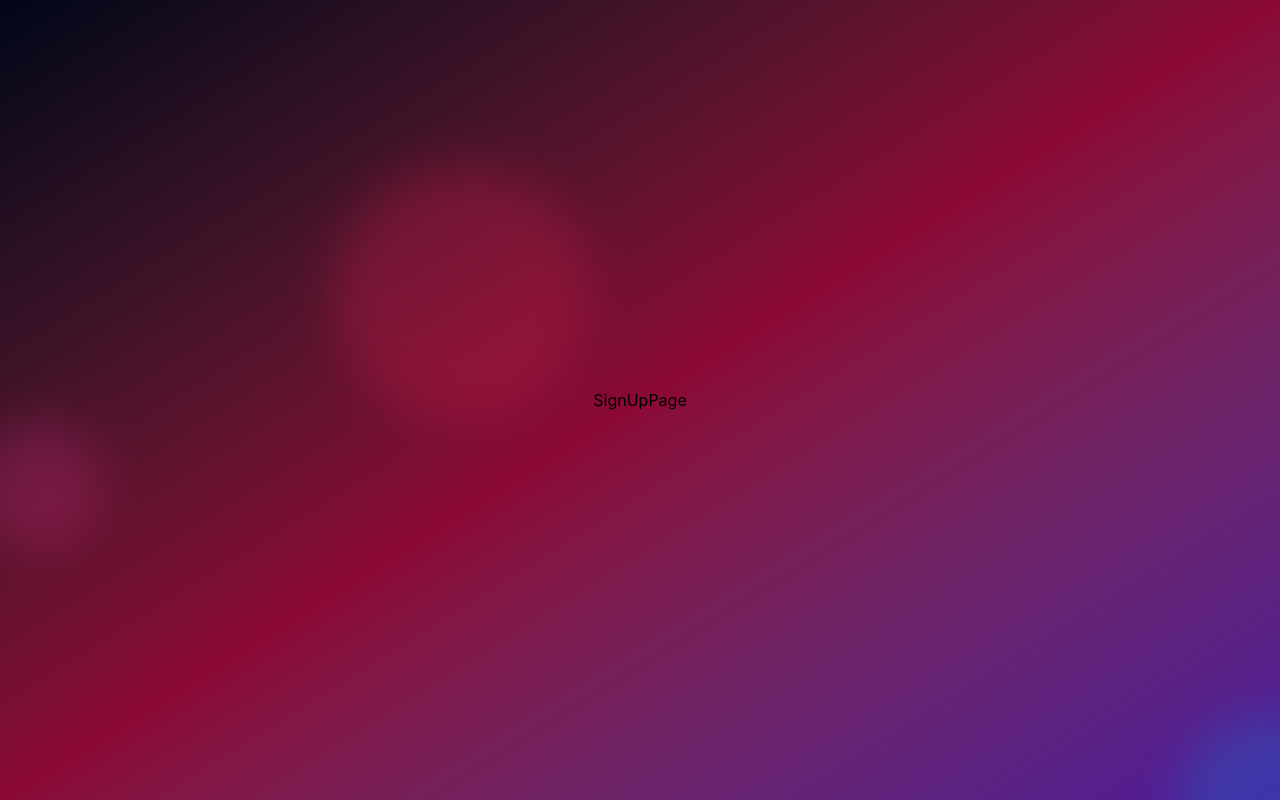
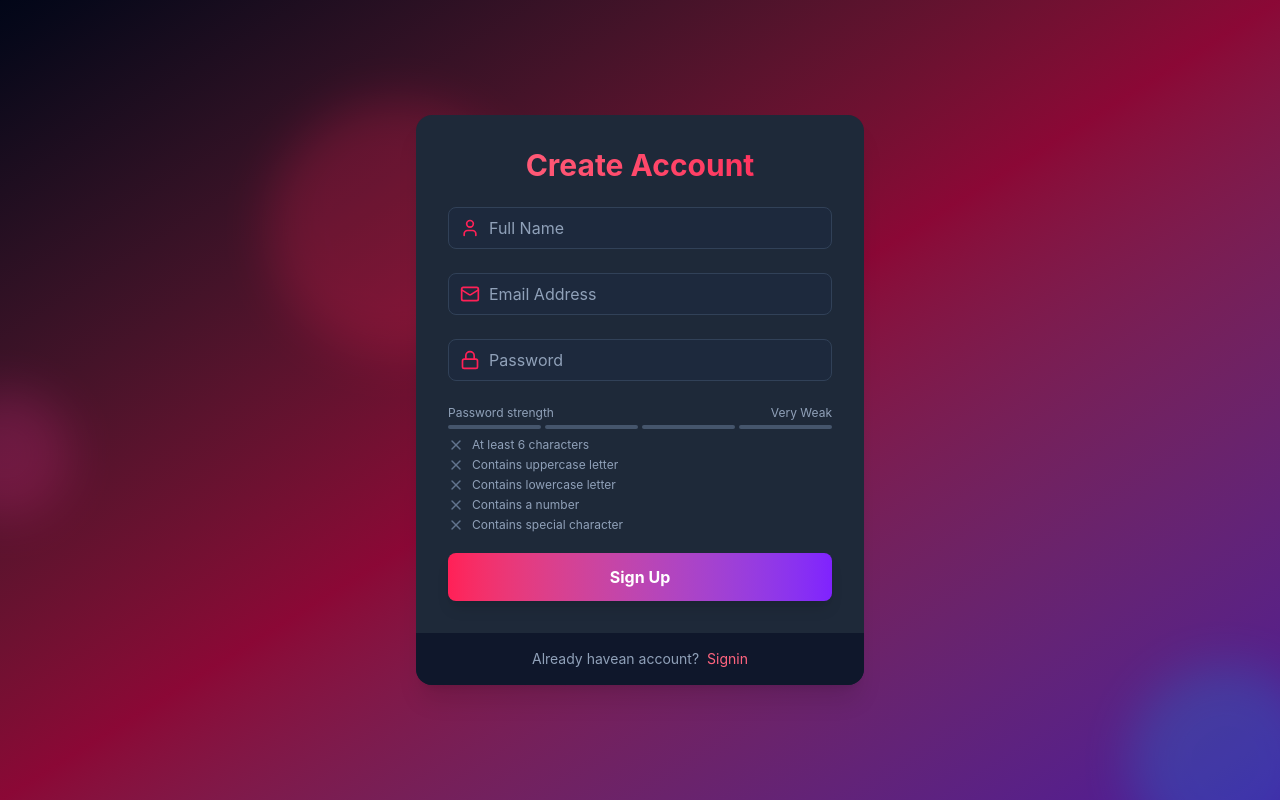
Before and after one commit to 404bad/AuthWithMERN, a React app in the folder frontend/: page /signup in a window 1280 px wide. Built offline with nearby package versions, Linux system fonts and the light colour scheme; the HTML template or start-up script is replaced by a standard one.

Commit message:
signup page with password strength meter

```diff
--- /dev/null
+++ b/frontend/src/components/Input.tsx
@@ -0,0 +1,20 @@
+import type { ComponentType, InputHTMLAttributes } from "react";
+
+interface IntputProps extends InputHTMLAttributes<HTMLInputElement> {
+  icon: ComponentType<{ className?: string }>;
+}
+
+const Input = ({ icon: Icon, ...props }: IntputProps) => {
+  return (
+    <div className="relative mb-6">
+      <div className="absolute inset-y-0 left-0 flex items-center pl-3 pointer-events-none">
+        <Icon className="size-5 text-rose-500" />
+      </div>
+      <input
+        {...props}
+        className="w-full pl-10 pr-3 py-2 bg-slate-800 bg-opacity-50 rounded-lg border border-slate-700 focus:border-rose-500 focus:ring-2 focus:ring-violet-500 text-white placeholder-slate-400 transition duration-200"
+      />
+    </div>
+  );
+};
+export default Input;
--- /dev/null
+++ b/frontend/src/components/PasswordStrengthMeter.tsx
@@ -0,0 +1,93 @@
+import { Check, X } from "lucide-react";
+
+interface CriteriaItem {
+  label: string;
+  met: boolean;
+}
+
+interface PasswordCriteriaProps {
+  password: string;
+}
+
+interface PasswordStrengthMeterProps {
+  password: string;
+}
+
+const PasswordCriteria = ({ password }: PasswordCriteriaProps) => {
+  const criteria: CriteriaItem[] = [
+    { label: "At least 6 characters", met: password.length >= 6 },
+    { label: "Contains uppercase letter", met: /[A-Z]/.test(password) },
+    { label: "Contains lowercase letter", met: /[a-z]/.test(password) },
+    { label: "Contains a number", met: /\d/.test(password) },
+    { label: "Contains special character", met: /[^A-Za-z0-9]/.test(password) },
+  ];
+
+  return (
+    <div className="mt-2 space-y-1">
+      {criteria.map((item) => (
+        <div key={item.label} className="flex items-center text-xs">
+          {item.met ? (
+            <Check className="size-4 text-green-500 mr-2" />
+          ) : (
+            <X className="size-4 text-slate-500 mr-2" />
+          )}
+          <span className={item.met ? "text-green-500" : "text-slate-400"}>
+            {item.label}
+          </span>
+        </div>
+      ))}
+    </div>
+  );
+};
+
+const PasswordStrengthMeter = ({ password }: PasswordStrengthMeterProps) => {
+  const getStrength = (pass: string): number => {
+    let strength = 0;
+    if (pass.length >= 6) strength++;
+    if (pass.match(/[a-z]/) && pass.match(/[A-Z]/)) strength++;
+    if (pass.match(/\d/)) strength++;
+    if (pass.match(/[^a-zA-Z\d]/)) strength++;
+    return strength;
+  };
+
+  const strength = getStrength(password);
+
+  const getColor = (strength: number): string => {
+    if (strength === 0) return "bg-red-500";
+    if (strength === 1) return "bg-red-400";
+    if (strength === 2) return "bg-yellow-500";
+    if (strength === 3) return "bg-yellow-400";
+    return "bg-green-500";
+  };
+
+  const getStrengthText = (strength: number): string => {
+    if (strength == 0) return "Very Weak";
+    if (strength == 1) return "Weak";
+    if (strength == 2) return "Fair";
+    if (strength == 3) return "Good";
+    return "Strong";
+  };
+  return (
+    <div className="mt-2">
+      <div className="flex justify-between items-center mb-1">
+        <span className="text-xs text-slate-400">Password strength</span>
+        <span className="text-xs text-slate-400">
+          {getStrengthText(strength)}
+        </span>
+      </div>
+      <div className="flex space-x-1">
+        {[...Array(4)].map((_, index) => (
+          <div
+            key={index}
+            className={`h-1 w-1/4 rounded-full transition-colors duration-300
+              ${index < strength ? getColor(strength) : "bg-slate-600"}
+            `}
+          />
+        ))}
+      </div>
+      <PasswordCriteria password={password} />
+    </div>
+  );
+};
+
+export default PasswordStrengthMeter;
--- a/frontend/src/pages/SignUpPage.tsx
+++ b/frontend/src/pages/SignUpPage.tsx
@@ -1,5 +1,84 @@
+import { motion } from "framer-motion";
+import Input from "../components/Input";
+import { Lock, Mail, User } from "lucide-react";
+import { useState } from "react";
+import { Link } from "react-router-dom";
+import PasswordStrengthMeter from "../components/PasswordStrengthMeter";
+
 const SignUpPage = () => {
-  return <div>SignUpPage</div>;
+  const [name, setName] = useState("");
+  const [email, setEmail] = useState("");
+  const [password, setPassword] = useState("");
+
+  const handleSubmit = (e: React.SyntheticEvent) => {
+    e.preventDefault();
+    console.log(name);
+  };
+  return (
+    <motion.div
+      initial={{ opacity: 0, y: 20 }}
+      animate={{ opacity: 1, y: 0 }}
+      transition={{ duration: 0.5 }}
+      className="max-w-md w-full bg-gray-800 bg-opacity-50
+       backdrop-filter backdrop-blur-xl rounded-2xl shadow-xl overflow-hidden"
+    >
+      <div className="p-8">
+        <h2
+          className="text-3xl font-bold mb-6 text-center bg-linear-to-r
+        from-rose-400 to-rose-500 text-transparent bg-clip-text
+        "
+        >
+          Create Account
+        </h2>
+
+        <form onSubmit={handleSubmit}>
+          <Input
+            icon={User}
+            type="text"
+            placeholder="Full Name"
+            value={name}
+            onChange={(e) => setName(e.target.value)}
+          />
+          <Input
+            icon={Mail}
+            type="email"
+            placeholder="Email Address"
+            value={email}
+            onChange={(e) => setEmail(e.target.value)}
+          />
+
+          <Input
+            icon={Lock}
+            type="password"
+            placeholder="Password"
+            value={password}
+            onChange={(e) => setPassword(e.target.value)}
+          />
+          {/* Password Strength Meter */}
+          <PasswordStrengthMeter password={password} />
+          <motion.button
+            className="mt-5 w-full py-3 px-4 bg-linear-to-r from-rose-500 to-violet-600 text-white
+						font-bold rounded-lg shadow-lg hover:from-rose-600
+						hover:to-violet-700 focus:outline-none focus:ring-2 focus:ring-rose-500 focus:ring-offset-2
+						 focus:ring-offset-slate-900 transition duration-200"
+            whileHover={{ scale: 1.02 }}
+            whileTap={{ scale: 0.98 }}
+            type="submit"
+          >
+            Sign Up
+          </motion.button>
+        </form>
+      </div>
+      <div className="px-8 py-4 bg-slate-900 bg-opacity-50 justify-center">
+        <p className="text-sm text-slate-400 text-center">
+          Already havean account?
+          <Link to={"login"} className="text-rose-400 hover:underline ml-2">
+            Signin
+          </Link>
+        </p>
+      </div>
+    </motion.div>
+  );
 };
 
 export default SignUpPage;
```
